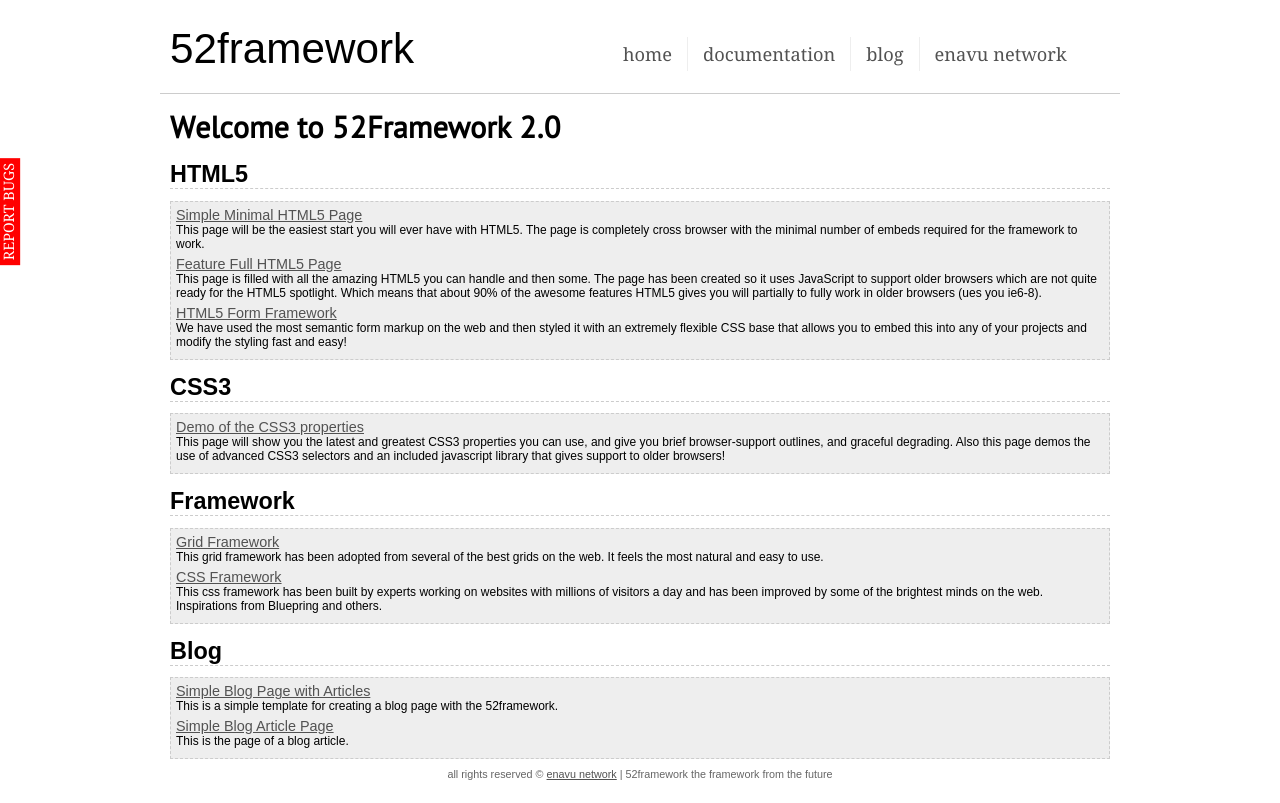
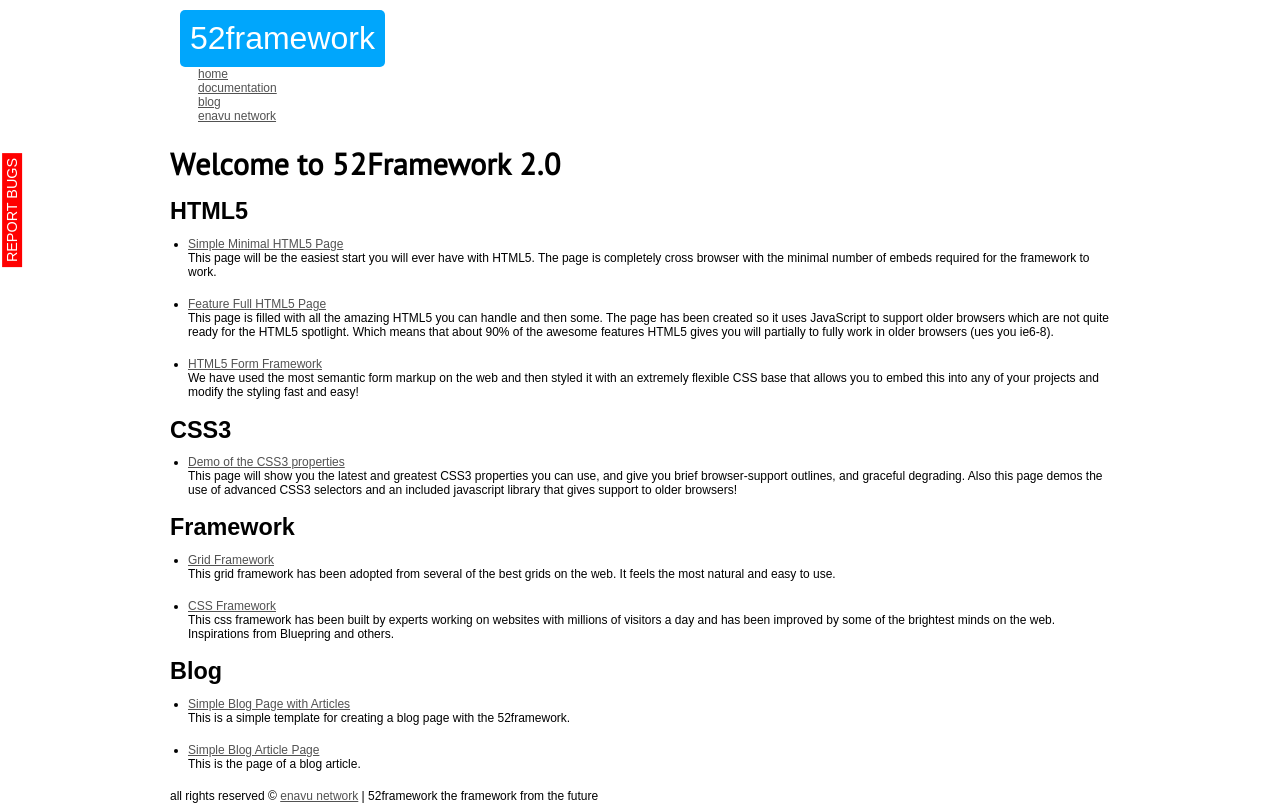
Before and after one commit to agrublev/52framework, a plain HTML site: page index.html in a window 1280 px wide. Drawn offline with Linux system fonts and the light colour scheme.

Commit message:
starting the styling from scratch on the home page

```diff
--- a/index.html
+++ b/index.html
@@ -19,29 +19,8 @@
 
     <!-- the following style is for demonstartion purposes only and is not needed for anything but inspiration -->
     <style>
-		header {padding-top:25px; border-bottom:1px solid #ccc; padding-bottom:20px;}
-		header .logo {font-size:3.52em;}
-		header nav ul li {float:left; margin-top:12px;}
-		header nav ul li a {display:block; padding:5px 15px; border-right:1px solid #eee; font-size:1.52em; font-family:Georgia, "Times New Roman", Times, serif; text-decoration:none;}
-		header nav ul li a:hover {background-color:#eee; border-right:1px solid #ccc; text-shadow:-1px -1px 0px #fff;}
-		header nav ul li.last a {border-right:none;}
-
-		#styled {margin-top:20px;}
-
-		.group {padding:5px; background-color:#eee; border:1px dashed #ccc; list-style:none; margin:0px; margin-bottom:5px;}
-		.group a {font-size:1.2em;}
-		.group p {margin-bottom:5px;}
-		.group li {margin-bottom:5px;}
-
-		#css3 div > div {margin:0px 0px 50px 0px; padding:6px; border:1px solid #eee;}
-		#grid div {text-align:center;  }
-		#grid div > .col {border-bottom:1px solid #ccc; padding:10px 0px; outline:1px solid #eee;}
-
-		h2 {border-bottom:1px dashed #ccc; margin-top:15px;}
-
-		.documentation {display:block; background-color:#eee; padding:6px 13px; font-family:Georgia, "Times New Roman", Times, serif; color:#666; text-align:right; text-shadow:-1px -1px 0px #fff;}
-
-		footer {text-align:center; color:#666; font-size:0.9em; padding:4px 0px;}
+		header 	{ padding:10px; }
+		.logo a { font-size:32px; padding:10px; background: #00A6FC; color: white; display:inline-block; border-radius:5px; text-decoration:none;}
 
 		.report_bugs {
 			-webkit-transform: rotate(-90deg);
@@ -55,7 +34,7 @@
 			z-index:99;
 			filter:progid:DXImageTransform.Microsoft.BasicImage(rotation=3);
 			text-decoration:none;
-			font-family:Georgia, "Times New Roman", Times, serif;
+			font-family:Arial,sans-serif;
 			font-size:1.2em;
 			padding:2px 5px;
 		}
@@ -68,7 +47,7 @@
 <div class="row">
 	<header>
 
-        <div class="logo col_7 col">52framework</div><!-- logo col_7 -->
+        <div class="logo col_7 col"><a href="#">52framework</a></div><!-- logo col_7 -->
 
         <nav class="col_9 col">
         	<ul>
```
